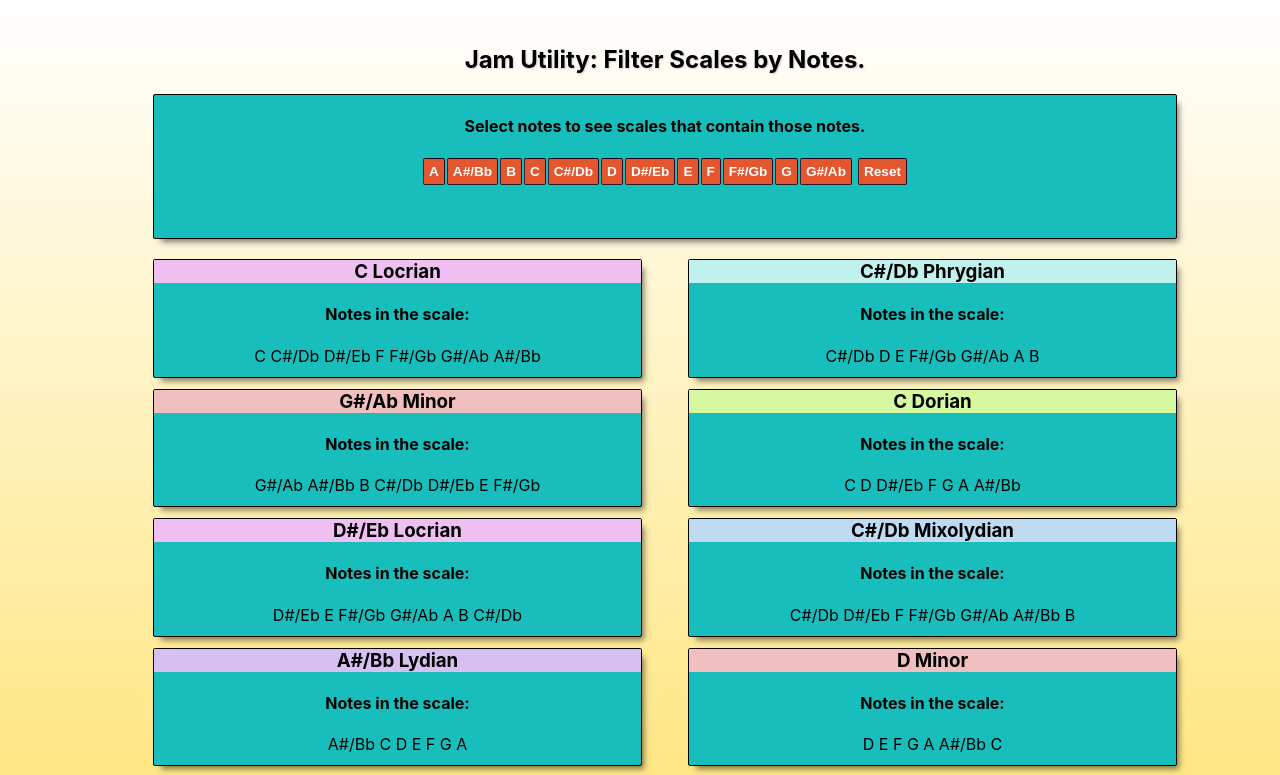
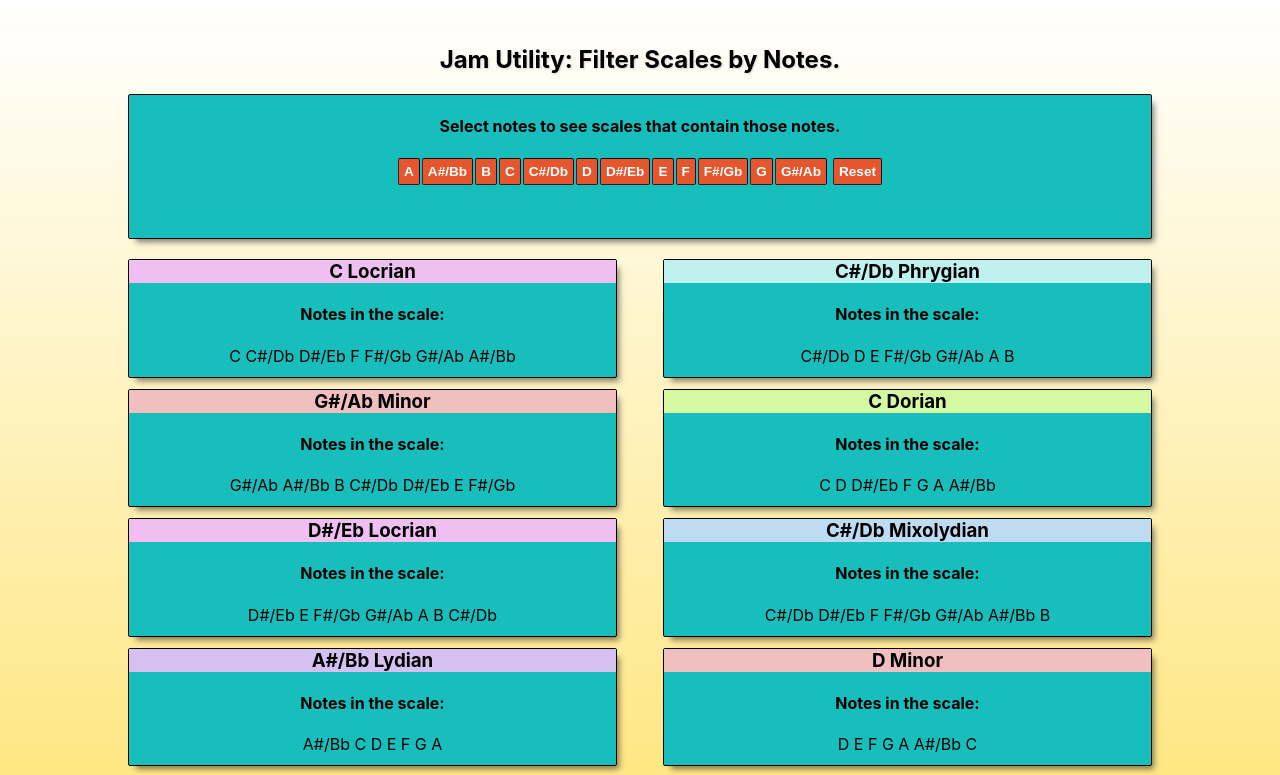
Before and after one commit to zhanknight/jam-utility, a React (Create React App) app: page / in a window 1280 px wide. Shown: the top 775 px of the page. Built offline with nearby package versions, Linux system fonts and the light colour scheme.

Commit message:
Change padding, closes #3

```diff
--- a/src/App.css
+++ b/src/App.css
@@ -1,9 +1,9 @@
 .App {
   text-align: center;
-  padding: 25px 50px 75px 100px;
+  padding: 25px 50px 75px 50px;
   max-width: 1024px;
   min-width: 540px;
-  margin: 0 auto;
+  margin: auto;
   height: 150vmax;
 }
 
--- a/src/index.css
+++ b/src/index.css
@@ -1,5 +1,6 @@
 body {
   margin: 0;
+  padding: 0;
   font-family: -apple-system, BlinkMacSystemFont, 'Segoe UI', 'Roboto', 'Oxygen',
     'Ubuntu', 'Cantarell', 'Fira Sans', 'Droid Sans', 'Helvetica Neue',
     sans-serif;
```
